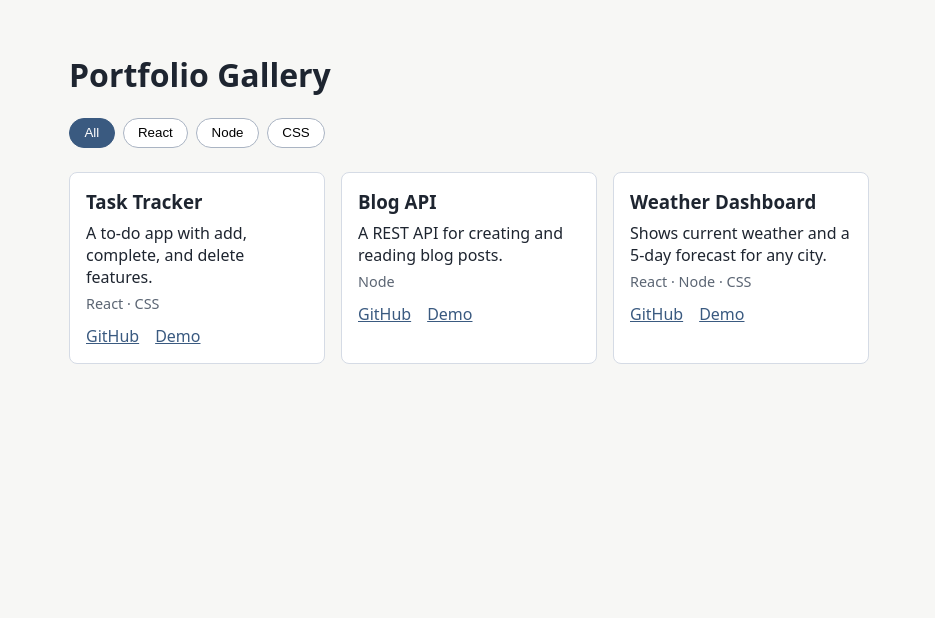
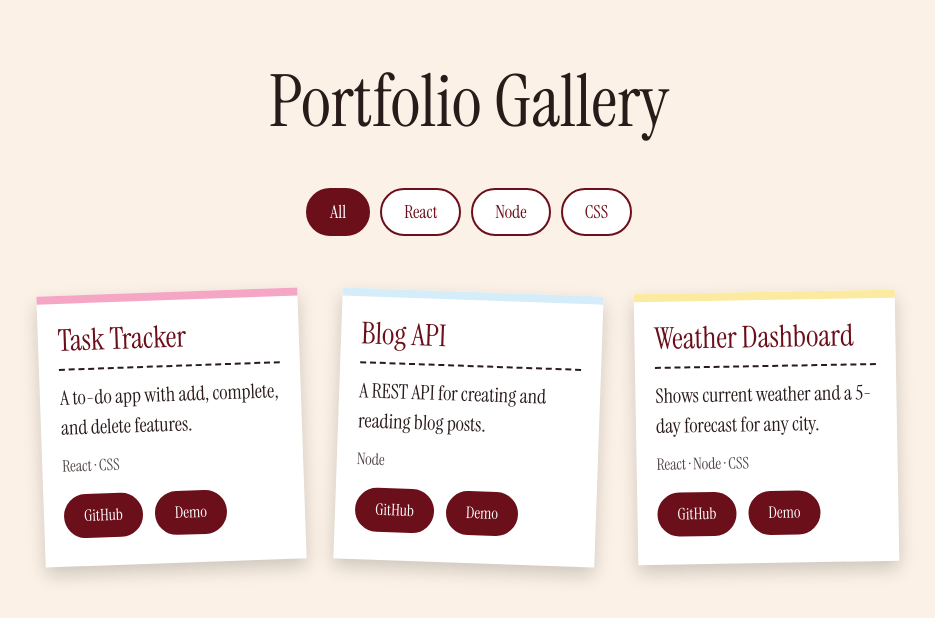
Before and after one commit to aadi-eee/week11, a React (Create React App) app: page / in a window 1280 px wide. Shown: the top 618 px of the page, without its empty margins (171-1106 px from the left). Built offline with nearby package versions, Linux system fonts and the light colour scheme.

Commit message:
Style portfolio gallery

```diff
--- a/src/App.css
+++ b/src/App.css
@@ -1,68 +1,181 @@
+@import url("https://fonts.googleapis.com/css2?family=Instrument+Serif&family=Pinyon+Script&display=swap");
+
+:root {
+  --cream: #fbf1e6;
+  --ink: #2a1b1b;
+  --maroon: #6b0f1a;
+  --pink: #f4a6c4;
+  --butter: #fbeaa0;
+}
+
+*, *::before, *::after {
+  box-sizing: border-box;
+}
+
 body {
-  font-family: system-ui, sans-serif;
-  background: #f7f7f5;
   margin: 0;
-  color: #1e2530;
+  background: var(--cream);
+  color: var(--ink);
+  font-family: "Instrument Serif", Georgia, serif;
+  font-size: 20px;
+  line-height: 1.5;
 }
 
 .app {
-  max-width: 800px;
+  max-width: 1000px;
   margin: 0 auto;
-  padding: 2rem;
+  padding: 48px 5%;
+  text-align: center;
 }
 
+.app h1 {
+  font-size: clamp(44px, 7vw, 72px);
+  font-weight: 400;
+  margin: 0 0 32px;
+  color: var(--ink);
+}
+
+.app h1::after {
+  content: "";
+}
+
+/* Filter pills */
 .filter-bar {
   display: flex;
-  gap: 0.5rem;
-  margin-bottom: 1.5rem;
+  flex-wrap: wrap;
+  justify-content: center;
+  gap: 10px;
+  margin-bottom: 48px;
 }
 
 .filter-bar button {
-  padding: 0.4rem 0.9rem;
-  border: 1px solid #aab4c3;
+  padding: 10px 22px;
+  border: 2px solid var(--maroon);
   border-radius: 999px;
-  background: white;
+  background: #fff;
+  color: var(--maroon);
+  font-family: inherit;
+  font-size: 18px;
   cursor: pointer;
+  transition: transform 0.15s ease, background 0.15s ease;
+}
+
+.filter-bar button:hover {
+  transform: translateY(-2px);
 }
 
 .filter-bar button.active {
-  background: #3a5a80;
-  color: white;
-  border-color: #3a5a80;
+  background: var(--maroon);
+  color: #fff;
 }
 
+.filter-bar button:focus-visible,
+.links a:focus-visible {
+  outline: 3px solid var(--maroon);
+  outline-offset: 3px;
+}
+
+/* Card grid */
 .project-list {
   display: grid;
-  gap: 1rem;
-  grid-template-columns: repeat(auto-fill, minmax(240px, 1fr));
+  gap: 40px 36px;
+  grid-template-columns: repeat(auto-fill, minmax(260px, 1fr));
+  padding: 8px;
 }
 
+/* Polaroid-style cards */
 .project-card {
-  background: white;
-  border: 1px solid #d5dbe5;
-  border-radius: 8px;
-  padding: 1rem;
+  position: relative;
+  background: #fff;
+  padding: 24px 20px 28px;
+  text-align: left;
+  box-shadow: 0 8px 18px rgba(0, 0, 0, 0.18);
+  transition: transform 0.25s ease, box-shadow 0.25s ease;
+}
+
+.project-list .project-card:nth-child(odd) {
+  transform: rotate(-2deg);
+}
+
+.project-list .project-card:nth-child(even) {
+  transform: rotate(2deg);
+}
+
+.project-list .project-card:nth-child(3n) {
+  transform: rotate(-1deg);
+}
+
+.project-card:hover {
+  transform: rotate(0deg) translateY(-8px) scale(1.03);
+  box-shadow: 0 16px 32px rgba(0, 0, 0, 0.25);
 }
 
 .project-card h3 {
-  margin: 0 0 0.5rem;
+  margin: 0 0 12px;
+  font-size: 30px;
+  font-weight: 400;
+  line-height: 1.1;
+  color: var(--maroon);
+  padding-bottom: 12px;
+  border-bottom: 2px dashed var(--ink);
 }
 
 .project-card p {
-  margin: 0.4rem 0;
+  margin: 0 0 12px;
+  font-size: 20px;
 }
 
 .tech-stack {
-  color: #5b6573;
-  font-size: 0.9rem;
+  font-size: 16px !important;
+  opacity: 0.8;
+  color: var(--ink);
+  margin-bottom: 16px !important;
 }
 
+/* Pastel tints for the top of each card */
+.project-card::before {
+  content: "";
+  display: block;
+  height: 8px;
+  margin: -24px -20px 20px;
+  background: var(--pink);
+}
+
+.project-list .project-card:nth-child(3n + 2)::before {
+  background: #d5ecf9;
+}
+
+.project-list .project-card:nth-child(3n)::before {
+  background: var(--butter);
+}
+
+/* Links */
 .links {
   display: flex;
-  gap: 1rem;
-  margin-top: 0.75rem;
+  gap: 12px;
+  margin-top: 8px;
 }
 
 .links a {
-  color: #3a5a80;
+  display: inline-block;
+  padding: 8px 18px;
+  border: 2px solid var(--maroon);
+  border-radius: 999px;
+  background: var(--maroon);
+  color: #fff;
+  text-decoration: none;
+  font-size: 16px;
+  transition: background 0.15s ease, color 0.15s ease;
 }
+
+.links a:hover {
+  background: #fff;
+  color: var(--maroon);
+}
+
+@media (prefers-reduced-motion: reduce) {
+  .project-card,
+  .filter-bar button {
+    transition: none;
+  }
+}
```
